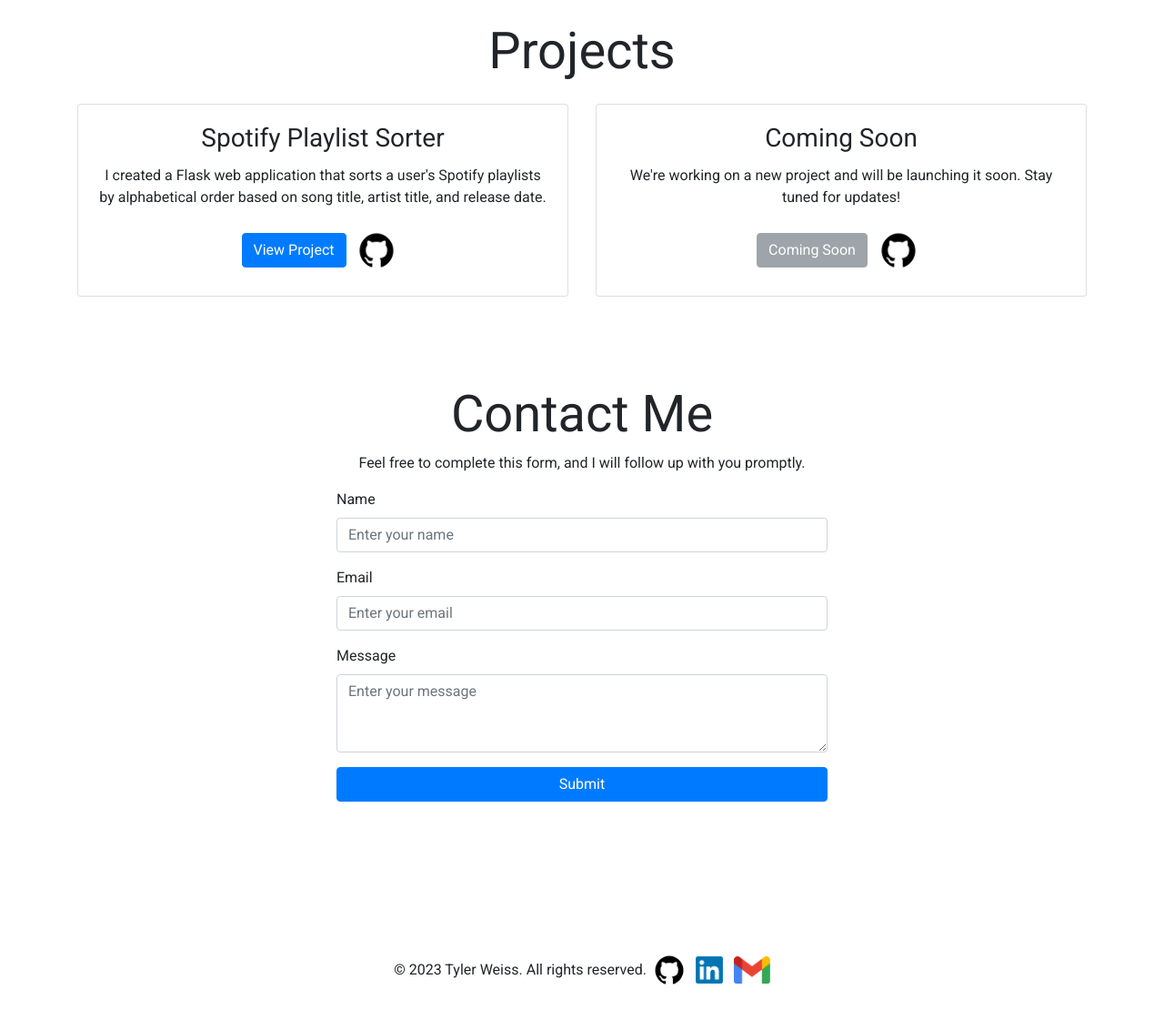
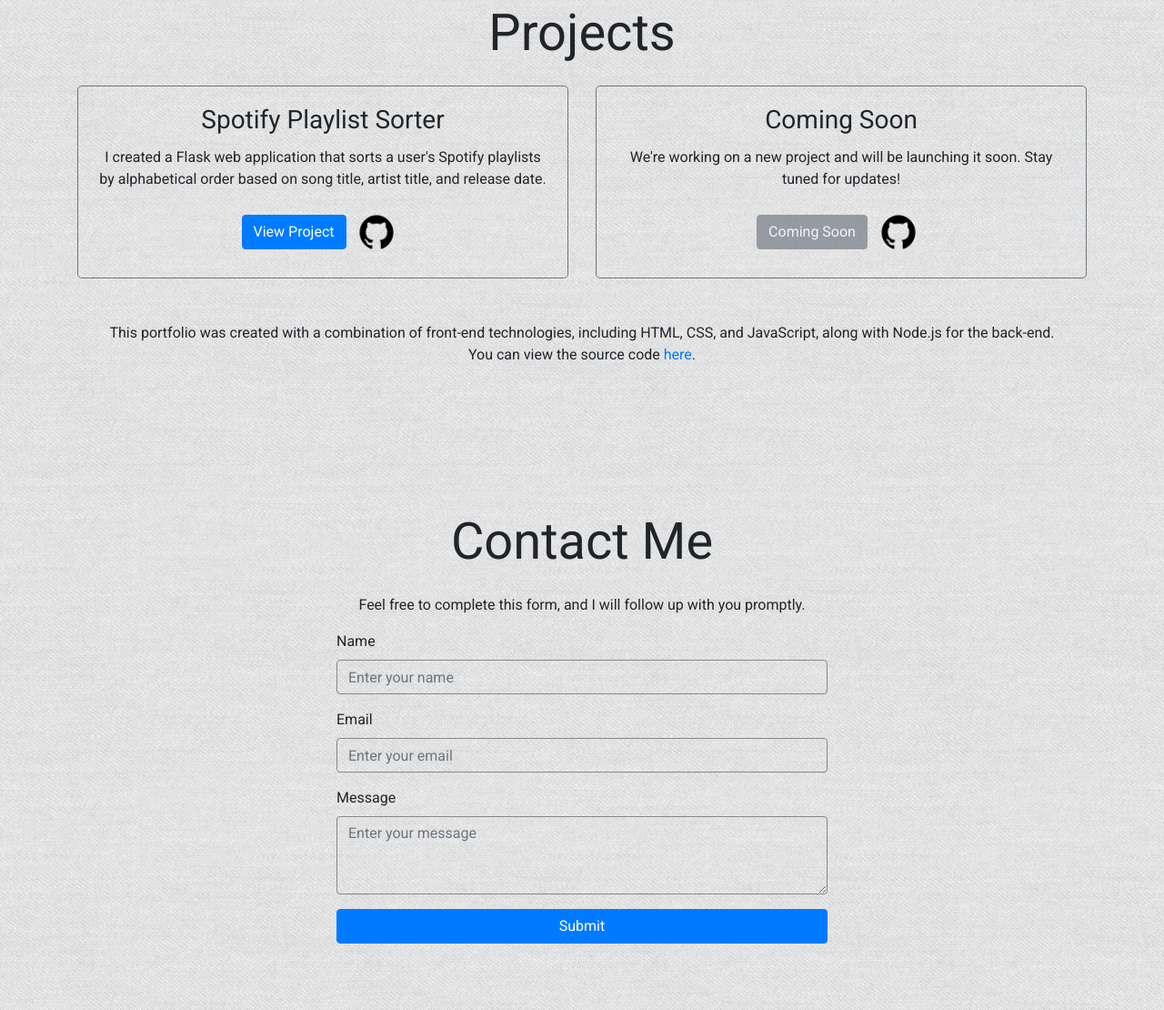
Before and after one commit to tweiss9/portfolio, a website: page public/index.html in a window 1280 px wide. Shown: the part 1380-2490 px from the top of the page at 91% size. Drawn offline with nearby package versions, Linux system fonts and the light colour scheme; no server answers.

Commit message:
title nav fix, background added, links to github

```diff
--- a/public/css/styles.css
+++ b/public/css/styles.css
@@ -1,9 +1,21 @@
 body {
   font-family: "Roboto", sans-serif;
+  background-image: url("/images/background.png");
+  background-repeat: repeat;
 }
 
 #welcome {
   margin: 50px auto 0 auto;
+}
+
+.form-control.transparent-input {
+  background-color: transparent;
+  border: 1px solid rgb(135, 135, 135);
+
+}
+
+.g-recaptcha {
+  opacity: 0.7;
 }
 
 #successMessage {
--- a/public/index.html
+++ b/public/index.html
@@ -6,7 +6,6 @@
     <script src="https://ajax.googleapis.com/ajax/libs/jquery/3.5.1/jquery.min.js"></script>
     <script src="https://maxcdn.bootstrapcdn.com/bootstrap/4.5.2/js/bootstrap.min.js"></script>
     <script src="https://www.google.com/recaptcha/api.js" async defer></script>
-
     <script src="/js/scripts.js" defer></script>
     <link
       rel="stylesheet"
@@ -24,12 +23,11 @@
   </head>
   <body>
     <!-- Navbar -->
-    <nav class="navbar navbar-expand-lg navbar-dark bg-dark">
+    <nav class="navbar navbar-expand-lg navbar-dark bg-dark fixed-top">
       <div class="container">
         <a
           class="navbar-brand"
-          href="javascript:void(0);"
-          onclick="scrollToSection('#about-me')"
+          onclick="scrollToSection('#')"
           >Tyler Weiss</a
         >
         <button
@@ -48,7 +46,6 @@
             <li class="nav-item">
               <a
                 class="nav-link"
-                href="javascript:void(0);"
                 onclick="scrollToSection('#about-me')"
                 >About Me</a
               >
@@ -56,7 +53,6 @@
             <li class="nav-item">
               <a
                 class="nav-link"
-                href="javascript:void(0);"
                 onclick="scrollToSection('#skills')"
                 >Skills</a
               >
@@ -64,7 +60,6 @@
             <li class="nav-item">
               <a
                 class="nav-link"
-                href="javascript:void(0);"
                 onclick="scrollToSection('#projects')"
                 >Projects</a
               >
@@ -72,7 +67,6 @@
             <li class="nav-item">
               <a
                 class="nav-link"
-                href="javascript:void(0);"
                 onclick="scrollToSection('#contact-me')"
                 >Contact Me</a
               >
@@ -83,10 +77,10 @@
     </nav>
 
     <!--Welcome Section-->
-    <section id="welcome" class="text-center py-5 mb-5">
+    <section id="welcome" class="text-center py-5 my-5">
       <div class="container">
-        <h1 class="display-1">Hello, I'm Tyler Weiss!</h1>
-        <h3 class="mt-5 mb-3">
+        <h1 class="display-2 py-5">Hello, I'm Tyler Weiss!</h1>
+        <h3>
           I am a Fullstack Developer currently looking for work
         </h3>
         <ul class="list-inline social-media-list">
@@ -213,12 +207,12 @@
       </div>
     </section>
 
-    <!-- Skills Section -->
+    <!-- Projects Section -->
     <section id="projects" class="pb-5 mb-5">
       <div class="container">
         <h2 class="text-center display-4 mb-4">Projects</h2>
         <div class="card-deck">
-          <div class="card">
+          <div class="card bg-transparent border-3 border-secondary rounded-lg">
             <div class="card-body d-flex flex-column text-center">
               <h3 class="card-title">Spotify Playlist Sorter</h3>
               <p class="card-text">
@@ -228,16 +222,22 @@
               </p>
               <div class="mt-auto">
                 <a href="#" class="btn btn-primary">View Project</a>
-                <img
-                  src="images/github_logo.png"
-                  alt=""
-                  width="60"
-                  height="60"
-                />
+                <a
+                  href="https://github.com/tweiss9/Sort-Spotify-Playlist"
+                  title="Link to my GitHub profile"
+                  target="_blank"
+                  rel="noopener"
+                >
+                  <img
+                    src="images/github_logo.png"
+                    alt=""
+                    width="60"
+                    height="60"
+                /></a>
               </div>
             </div>
           </div>
-          <div class="card">
+          <div class="card bg-transparent border-3 border-secondary rounded-lg">
             <div class="card-body d-flex flex-column text-center">
               <h3 class="card-title">Coming Soon</h3>
               <p class="card-text">
@@ -256,6 +256,18 @@
             </div>
           </div>
           <!-- Add more project cards here -->
+          <p class="text-center p-5">
+            This portfolio was created with a combination of front-end
+            technologies, including HTML, CSS, and JavaScript, along with
+            Node.js for the back-end. You can view the source code
+            <a
+              href="https://github.com/tweiss9/portfolio"
+              title=""
+              target="_blank"
+              rel="noopener"
+              >here</a
+            >.
+          </p>
         </div>
       </div>
     </section>
@@ -263,7 +275,7 @@
     <!-- Contact Me Section -->
     <section id="contact-me" class="pb-5 mb-5">
       <div class="container">
-        <h2 class="text-center display-4">Contact Me</h2>
+        <h2 class="text-center display-4 pb-3">Contact Me</h2>
         <p class="text-center">
           Feel free to complete this form, and I will follow up with you
           promptly.
@@ -275,7 +287,7 @@
                 <label for="name">Name</label>
                 <input
                   type="text"
-                  class="form-control"
+                  class="form-control transparent-input"
                   id="name"
                   placeholder="Enter your name"
                   required
@@ -288,7 +300,7 @@
                 <label for="email">Email</label>
                 <input
                   type="email"
-                  class="form-control"
+                  class="form-control transparent-input"
                   id="email"
                   placeholder="Enter your email"
                   required
@@ -300,7 +312,7 @@
               <div class="form-group">
                 <label for="message">Message</label>
                 <textarea
-                  class="form-control"
+                  class="form-control transparent-input"
                   id="message"
                   rows="3"
                   placeholder="Enter your message"
--- a/public/js/scripts.js
+++ b/public/js/scripts.js
@@ -50,7 +50,9 @@
 
 function scrollToSection(sectionId) {
   const targetSection = document.querySelector(sectionId);
-  targetSection.scrollIntoView({ behavior: "smooth" });
+  const navbarHeight = document.querySelector(".navbar").offsetHeight;
+  const targetPosition = targetSection.getBoundingClientRect().top + window.scrollY - navbarHeight;
+  window.scrollTo({ top: targetPosition, behavior: "smooth" });
 }
 
 function handleSubmit(event) {
```
Also changed, not shown: public/images/background.png (added).
